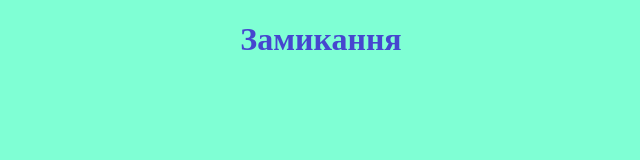
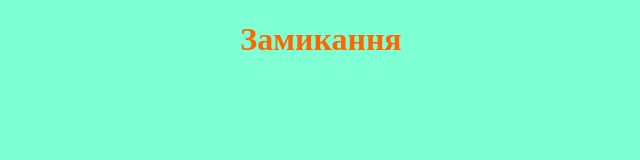
Before and after one commit to Anneta-P/Closures, a plain HTML site: page index.html in a window 1280 px wide. Shown: the whole page, without its empty margins (319-959 px from the left). Drawn offline with Linux system fonts and the light colour scheme.

Commit message:
second task

```diff
--- a/index.html
+++ b/index.html
@@ -11,7 +11,8 @@
     <script src="script.js"></script>
     <style>
         h1 {
-            color: rgb(70, 70, 207);
+            /* color: rgb(70, 70, 207); */
+            color: #ff6600;
         }
         h1, h2 {
             text-align: center;
```
